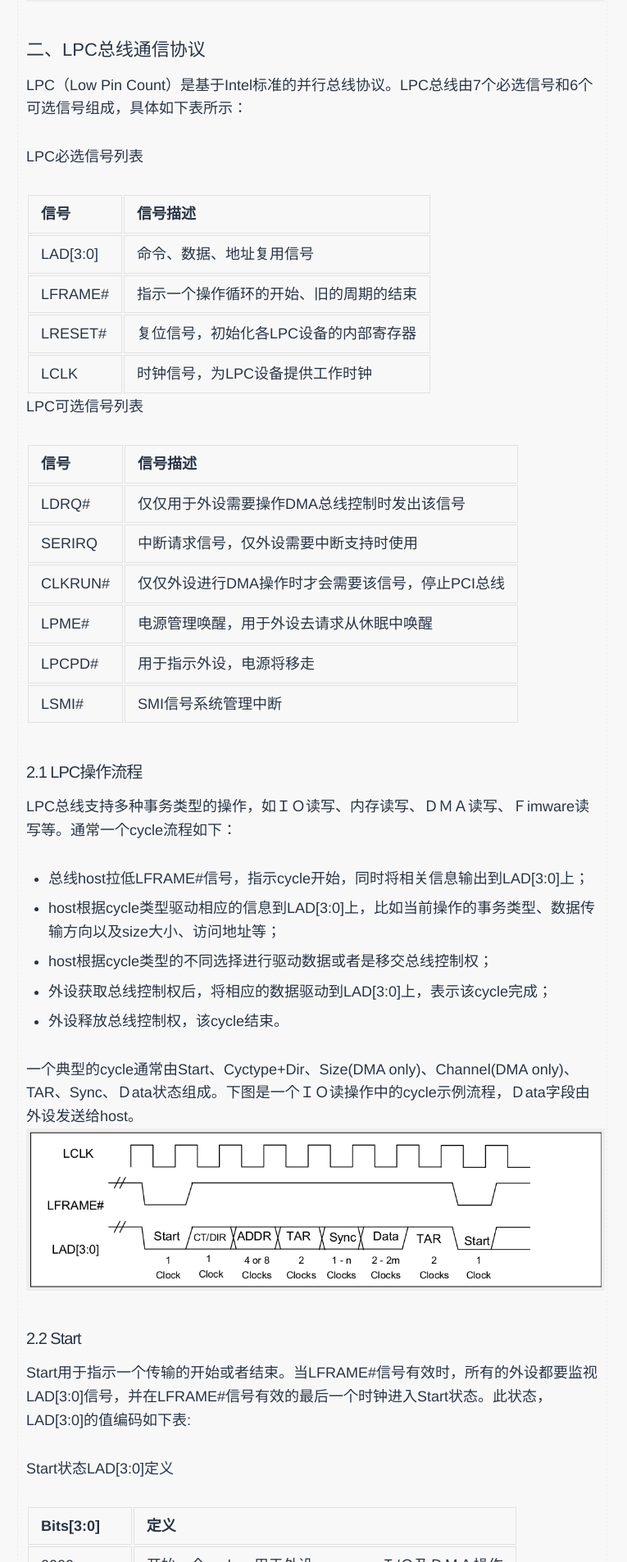
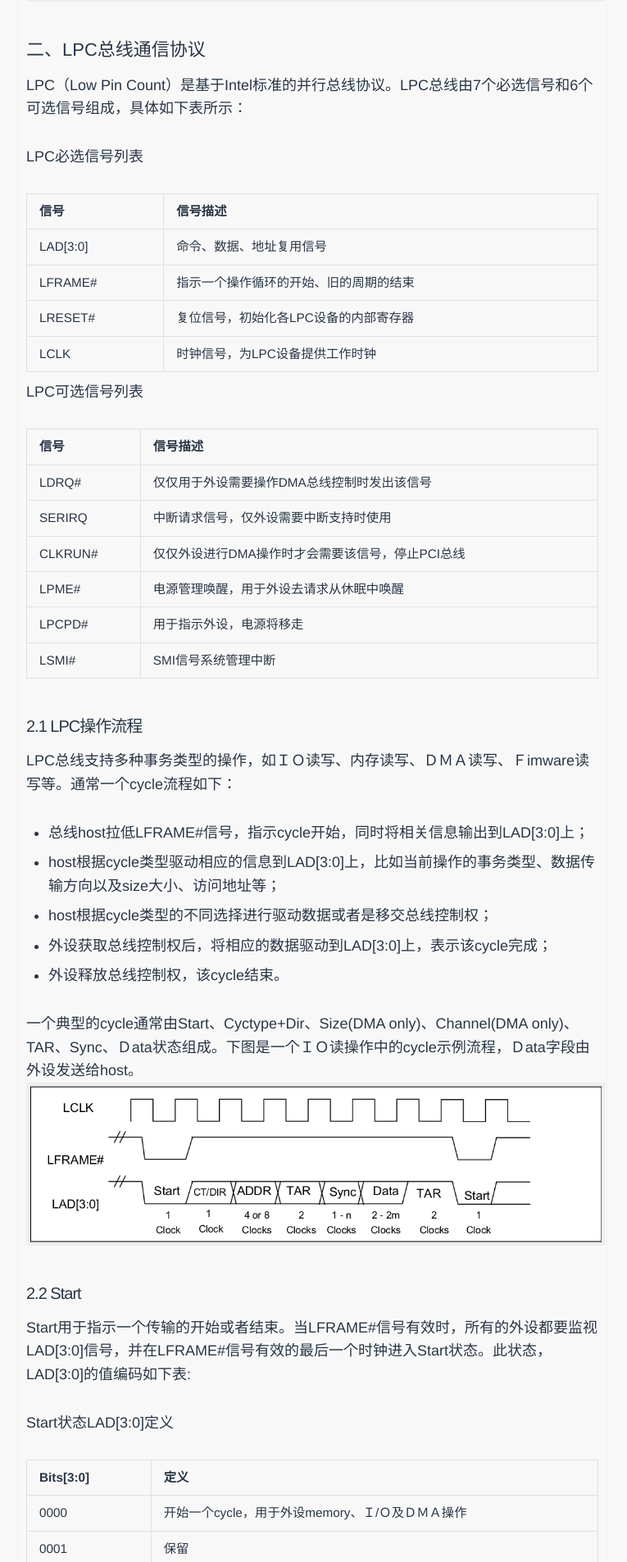
Before and after one commit to luriwen/luriwen.github.io, a Jekyll site: the page built from _posts/driver/2018-03-14-ec-driver.md, in a window 1280 px wide. Shown: the part 757-2663 px from the top of the page at 82% size, without its empty margins (259-1024 px from the left). Built offline with Jekyll 4.4.1, drawn with Linux system fonts in a browser that asks for light colours; some web fonts are replaced; comment, search, counter and statistics services are not loaded.

Commit message:
modified the table css
Signed-off-by: luriwen <luriwen@gmail.com>

```diff
--- a/_sass/3-base.scss
+++ b/_sass/3-base.scss
@@ -118,7 +118,6 @@
 
   .offset-by-one-half.column,
   .offset-by-one-half.columns     { margin-right: 52%; }
-
 }
 
 
@@ -347,21 +346,24 @@
 
 /* Tables
 –––––––––––––––––––––––––––––––––––––––––––––––––– */
-th,
-td {
-  padding: 8px 15px;
-  text-align: left;
-  border-top: 1px solid #E1E1E1;
-  border-left: 1px solid #E1E1E1;
-  border-right: 1px solid #E1E1E1;
-  border-bottom: 1px solid #E1E1E1; }
-th:first-child,
-td:first-child {
-  padding-left: 1px 1px; }
-th:last-child,
-td:last-child {
-  padding-right: 1px 1px; }
+table {
+  margin-top: 0;
+  margin-bottom: 1rem;
+  width: 100%;
+  font-size: 85%;
+  border: 1px solid #E1E1E1;
+  border-collapse: collapse;
+}
 
+td,
+th {
+  padding: 9px 15px;
+  border: 1px solid #E1E1E1;
+}
+
+th {
+   text-align: left;
+}
 
 /* Spacing
 ––––––––––––––––––––––––––––––––––––––––––––––––––
```
